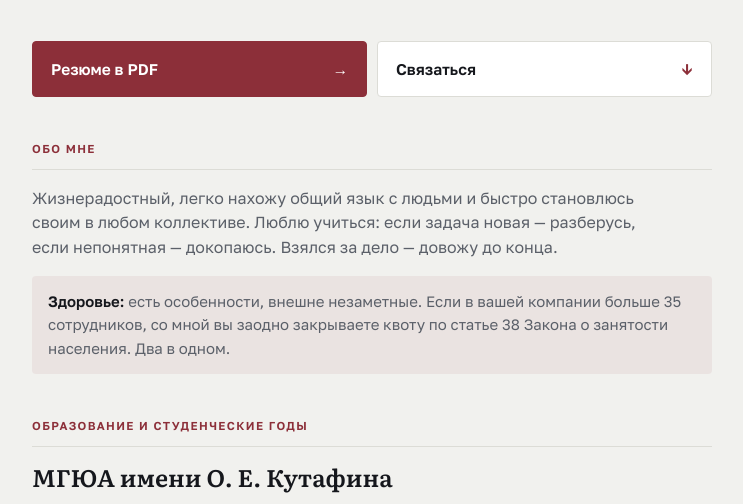
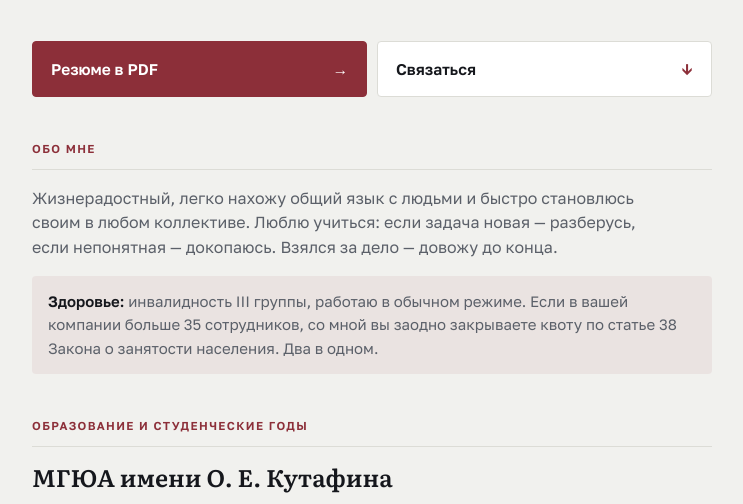
Before and after one commit to shonidis-industries/shonidis-industries.github.io, a plain HTML site: page index.html in a window 1280 px wide. Shown: the part 246-750 px from the top of the page, without its empty margins (268-1011 px from the left). Drawn offline with Linux system fonts and the light colour scheme.

Commit message:
Update index.html

```diff
--- a/index.html
+++ b/index.html
@@ -375,7 +375,7 @@
   <section id="about">
     <p class="eyebrow">Обо мне</p>
     <p class="lede">Жизнерадостный, легко нахожу общий язык с людьми и быстро становлюсь своим в любом коллективе. Люблю учиться: если задача новая — разберусь, если непонятная — докопаюсь. Взялся за дело — довожу до конца.</p>
-    <p class="note"><b>Здоровье:</b> есть особенности, внешне незаметные. Если в вашей компании больше 35 сотрудников, со мной вы заодно закрываете квоту по статье 38 Закона о занятости населения. Два в одном.</p>
+    <p class="note"><b>Здоровье:</b> инвалидность III группы, работаю в обычном режиме. Если в вашей компании больше 35 сотрудников, со мной вы заодно закрываете квоту по статье 38 Закона о занятости населения. Два в одном.</p>
   </section>
 
   <!-- STUDY -->
```
